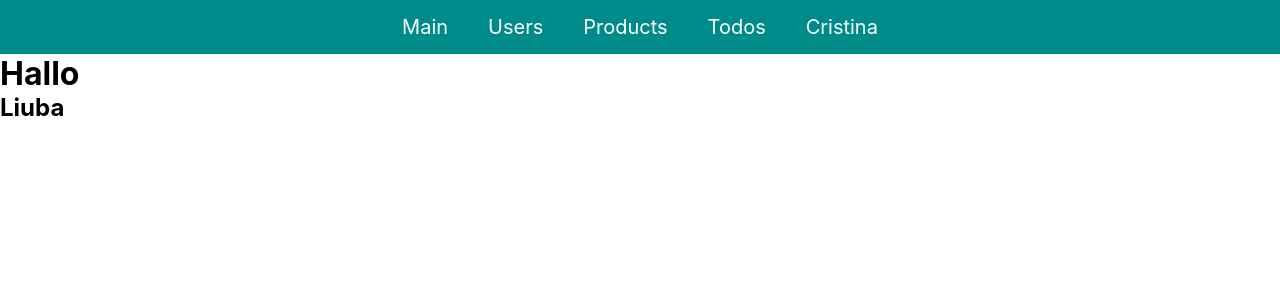
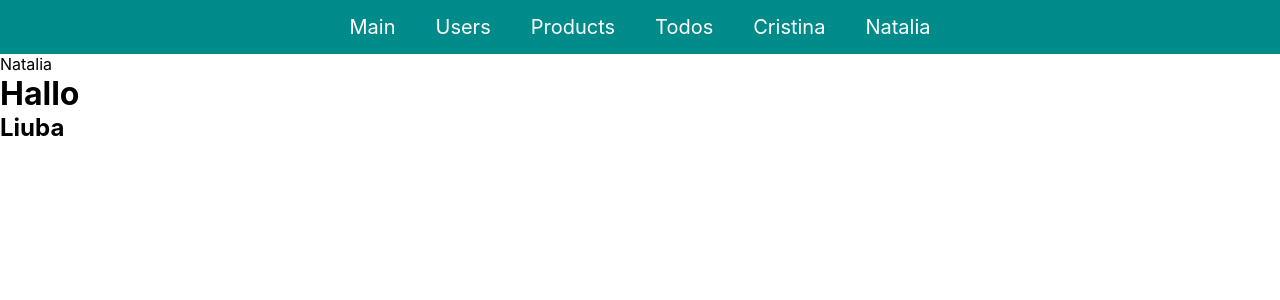
Before and after one commit to Liuba1986/Test-Project-2, a React (Create React App) app: page /natalia in a window 1280 px wide. Shown: the top 300 px of the page. Built offline with nearby package versions, Linux system fonts and the light colour scheme.

Commit message:
natalia files

```diff
--- a/src/App.js
+++ b/src/App.js
@@ -7,6 +7,7 @@ import UserPage from "./pages/UserPage/UserPage";
 import TodoPage from "./pages/TodoPage/TodoPage";
 import Forma from "./components/Forma/Forma";
 import Cristina from "./components/Cristina/Cristina";
+import Natalia from './components/Natalia/Natalia';
 
 
 function App() {
@@ -21,8 +22,9 @@ function App() {
         <Route path="/products" element={<ProductsPage />} />
         <Route path="/todos" element={<TodoPage />} />
         <Route path="/cristina" element={<Cristina />} />
+        <Route path="/natalia" element={<Natalia />} />
       </Routes>
-      <Forma/>
+      <Forma />
     </div>
   );
 }
--- /dev/null
+++ b/src/components/Natalia/Natalia.jsx
@@ -0,0 +1,7 @@
+import React from 'react'
+
+export default function Natalia() {
+  return (
+    <div>Natalia</div>
+  )
+}
--- a/src/components/NavMenu/NavMenu.jsx
+++ b/src/components/NavMenu/NavMenu.jsx
@@ -10,6 +10,7 @@ export default function NavMenu() {
       <Link to="/products">Products</Link>
       <Link to="/todos">Todos</Link>
       <Link to="/cristina">Cristina</Link>
+      <Link to="/natalia">Natalia</Link>
     </div>
   );
 }
```
